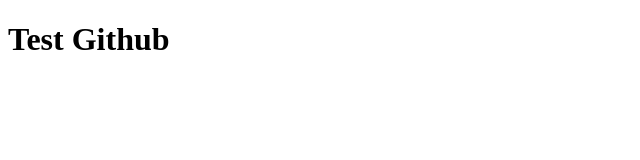
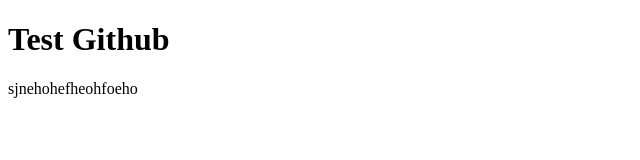
Before and after one commit to MohamedAboElfadl-11/git-hub-test-project, a plain HTML site: page index.html in a window 1280 px wide. Shown: the whole page, without its empty margins (0-640 px from the left). Drawn offline with Linux system fonts and the light colour scheme.

Commit message:
create p

```diff
--- a/index.html
+++ b/index.html
@@ -9,6 +9,7 @@
 
 <body>
     <h1>Test Github</h1>
+    <p>sjnehohefheohfoeho</p>
 </body>
 
 </html>
```
